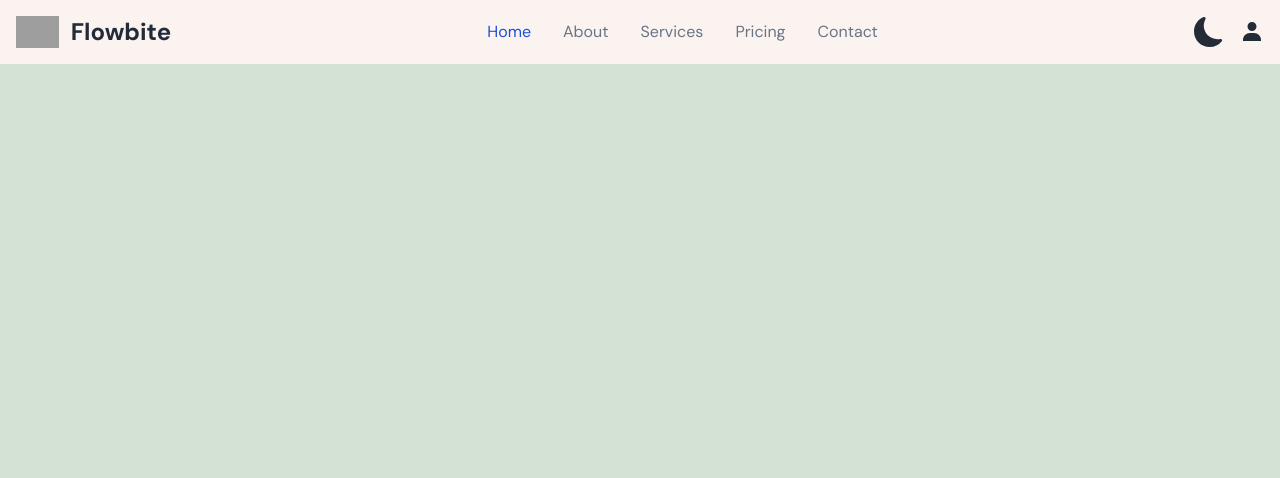
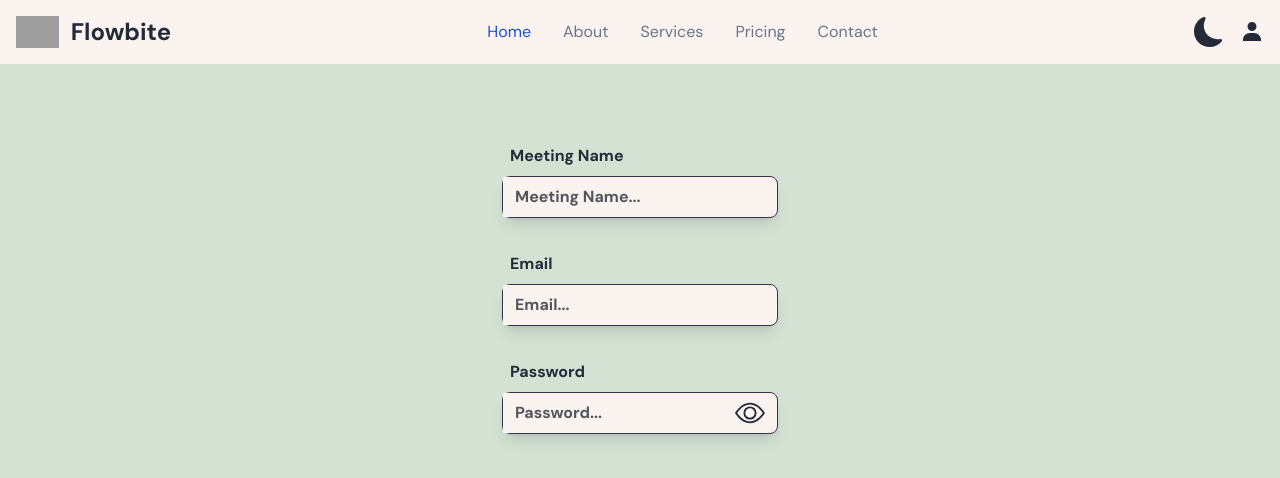
Before and after one commit to sdy2000/talkstream, a React (Vite) app: page /one-on-one in a window 1280 px wide. Shown: the top 478 px of the page. Built offline with nearby package versions, Linux system fonts and the light colour scheme; grey boxes are pictures that could not be loaded.

Commit message:
Create use-form and update  meeting-input

```diff
--- a/src/components/meeting-input.tsx
+++ b/src/components/meeting-input.tsx
@@ -5,19 +5,21 @@ type Props = {
   type: string;
   name: string;
   id: string;
+  title: string;
   placeholder: string;
-  onChange: () => void;
+  onChange: (e: React.ChangeEvent<HTMLInputElement>) => void;
   value: string | number;
-  maxLength: number;
+  maxLength?: number;
   isRequired?: boolean;
   hasIcon?: boolean;
-  errors: string;
+  errors?: string;
 };
 
 const MeetingInput = ({
-  type,
+  type = "text",
   name,
   id,
+  title,
   placeholder,
   onChange,
   value,
@@ -45,7 +47,7 @@ const MeetingInput = ({
           selectInput ? " text-blue-600" : " text-p"
         }`}
       >
-        Meeting Name
+        {title}
       </label>
       <div className="flex flex-col">
         <span className="flex justify-between items-center gap-4 pr-3 bg-p rounded-lg shadow-lg border border-dbt">
@@ -59,14 +61,15 @@ const MeetingInput = ({
             id={id}
             placeholder={placeholder}
             onChange={onChange}
-            type={type}
+            type={isShowPass ? "text" : type}
             maxLength={maxLength}
             required={isRequired}
             value={value}
           />
-          <span className="text-p text-3xl">
-            {hasIcon &&
-              (!isShowPass ? (
+          <span
+            className={`text-p text-3xl ${hasIcon ? "visible" : "invisible"}`}
+          >
+            {!isShowPass ? (
               <BsEye
                 onClick={() => {
                   setIsShowPass(true);
@@ -78,16 +81,20 @@ const MeetingInput = ({
                   setIsShowPass(false);
                 }}
               />
-              ))}
+            )}
           </span>
         </span>
         <span
           className={`self-start border-blue-600 duration-300 ${
-            selectInput ? " border-[1px] w-full" : " w-0"
+            selectInput
+              ? " visible border-[1px] w-full"
+              : " invisible border-[1px] w-0"
           }`}
         ></span>
       </div>
-      {errors !== "" && <p className="text-red-600">{errors}</p>}
+      <p className={`text-red-600 ${errors !== "" ? "visible" : "invisible"}`}>
+        {errors}
+      </p>
     </div>
   );
 };
--- a/src/hooks/index.ts
+++ b/src/hooks/index.ts
@@ -1,3 +1,4 @@
 export { default as changeTheme } from "./change-theme";
 export { default as useAuth } from "./use-auth";
 export { default as useFetchUsers } from "./use-fetch-users";
+export { default as useForm } from "./use-form";
--- /dev/null
+++ b/src/hooks/use-form.tsx
@@ -0,0 +1,40 @@
+import { useState, ChangeEvent } from "react";
+
+type Model = {
+  [key: string]: string;
+};
+
+type FormHook<ModelType extends Model> = {
+  values: ModelType;
+  setValues: React.Dispatch<React.SetStateAction<ModelType>>;
+  errors: Record<keyof ModelType, string>;
+  setErrors: React.Dispatch<
+    React.SetStateAction<Record<keyof ModelType, string>>
+  >;
+  handleInputChange: (e: ChangeEvent<HTMLInputElement>) => void;
+};
+
+export default function useForm<ModelType extends Model>(
+  getFreshModelObject: () => ModelType
+): FormHook<ModelType> {
+  const [values, setValues] = useState<ModelType>(getFreshModelObject());
+  const [errors, setErrors] = useState<Record<keyof ModelType, string>>(
+    getFreshModelObject()
+  );
+
+  const handleInputChange = (e: ChangeEvent<HTMLInputElement>) => {
+    const { name, value } = e.target;
+    setValues((prevValues) => ({
+      ...prevValues,
+      [name]: value,
+    }));
+  };
+
+  return {
+    values,
+    setValues,
+    errors,
+    setErrors,
+    handleInputChange,
+  };
+}
--- a/src/pages/one-on-one-meeting.tsx
+++ b/src/pages/one-on-one-meeting.tsx
@@ -1,8 +1,51 @@
+import { MeetingInput } from "@/components";
+import { useForm } from "@/hooks";
+
+const getMeetingModel = () => ({
+  meetingName: "",
+  email: "",
+  password: "",
+});
+
 const OneOnOneMeeting = () => {
+  const { values, errors, setErrors, handleInputChange } =
+    useForm(getMeetingModel);
+
   return (
-    <div className="flex justify-center items-center py-20">
-      {/* <MeetingInput /> */}
+    <div className="flex flex-col gap-6 justify-center items-center py-20">
+      <MeetingInput
+        type="text"
+        name="meetingName"
+        id="meetingName"
+        title="Meeting Name"
+        placeholder={"Meeting Name..."}
+        onChange={handleInputChange}
+        value={values.meetingName}
+        errors={errors.meetingName}
+      />
+      <MeetingInput
+        type="email"
+        name="email"
+        id="email"
+        title="Email"
+        placeholder="Email..."
+        onChange={handleInputChange}
+        value={values.email}
+        errors={errors.email}
+      />
+      <MeetingInput
+        type="password"
+        name="password"
+        id="password"
+        title="Password"
+        hasIcon={true}
+        placeholder={"Password..."}
+        onChange={handleInputChange}
+        value={values.password}
+        errors={errors.password}
+      />
     </div>
   );
 };
+
 export default OneOnOneMeeting;
```
Lines whose indentation alone changed are shown as unchanged.
